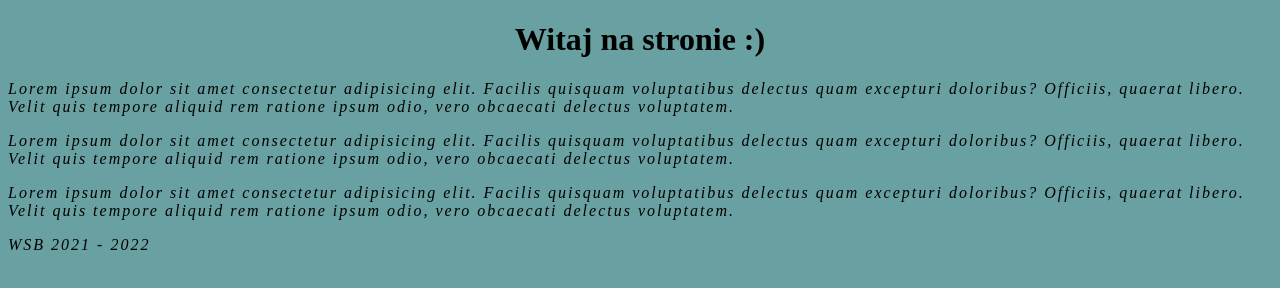
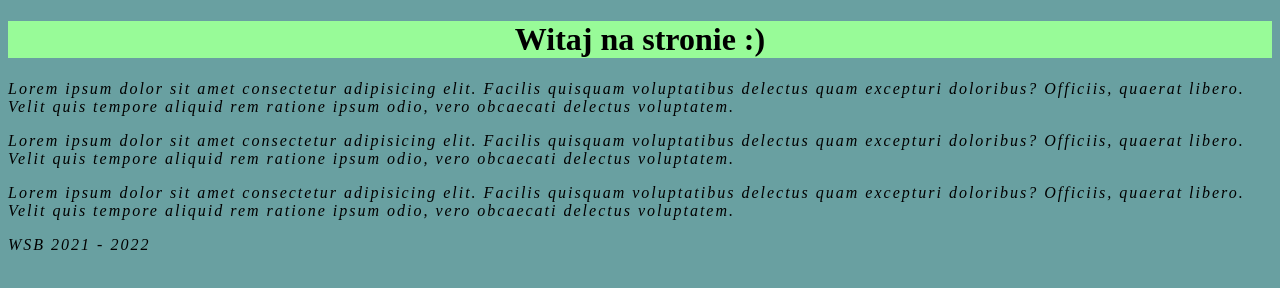
Before and after one commit to Konrad-KaeM/GitHubProjekt, a plain HTML site: page index.html in a window 1280 px wide. Drawn offline with Linux system fonts and the light colour scheme.

Commit message:
zmien kolor tla elementu h1

```diff
--- a/index.html
+++ b/index.html
@@ -17,6 +17,7 @@
         h1
         {
             text-align: center;
+            background-color: palegreen;
         }
     </style>
 
```
